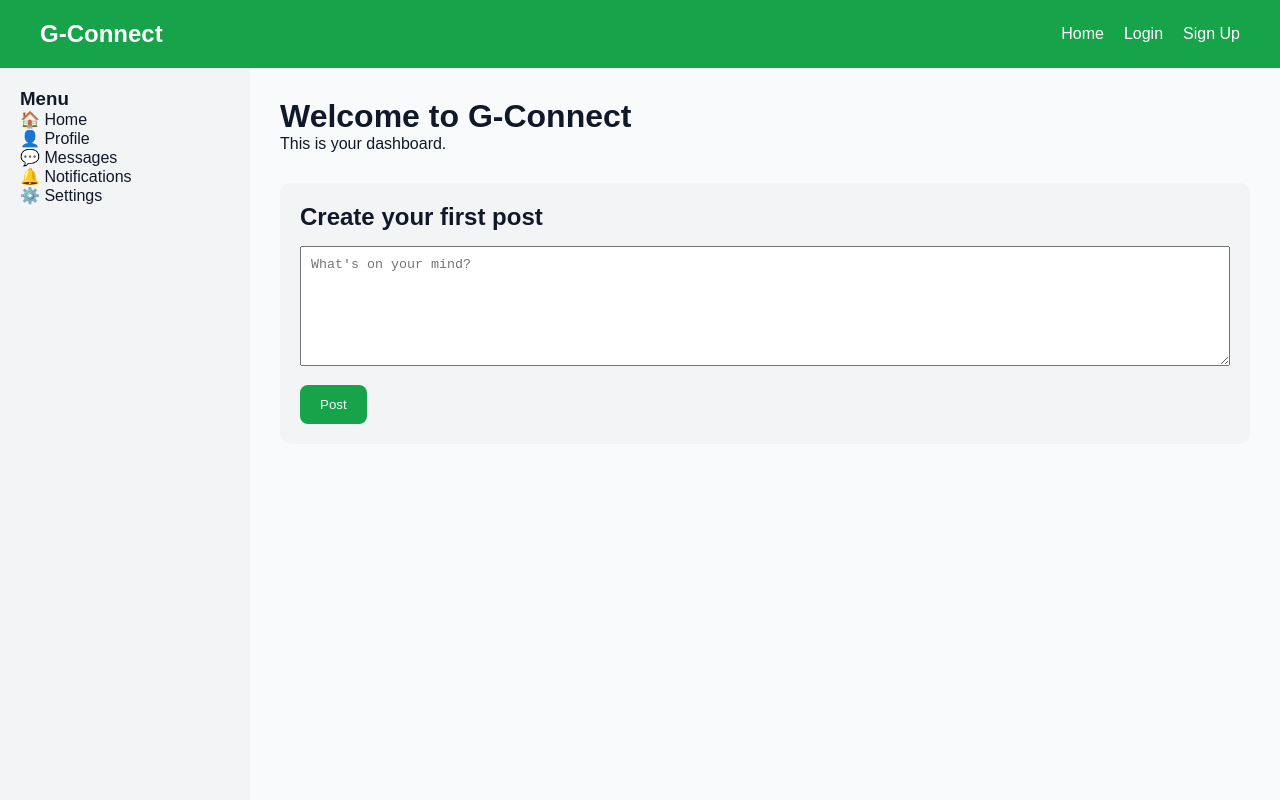
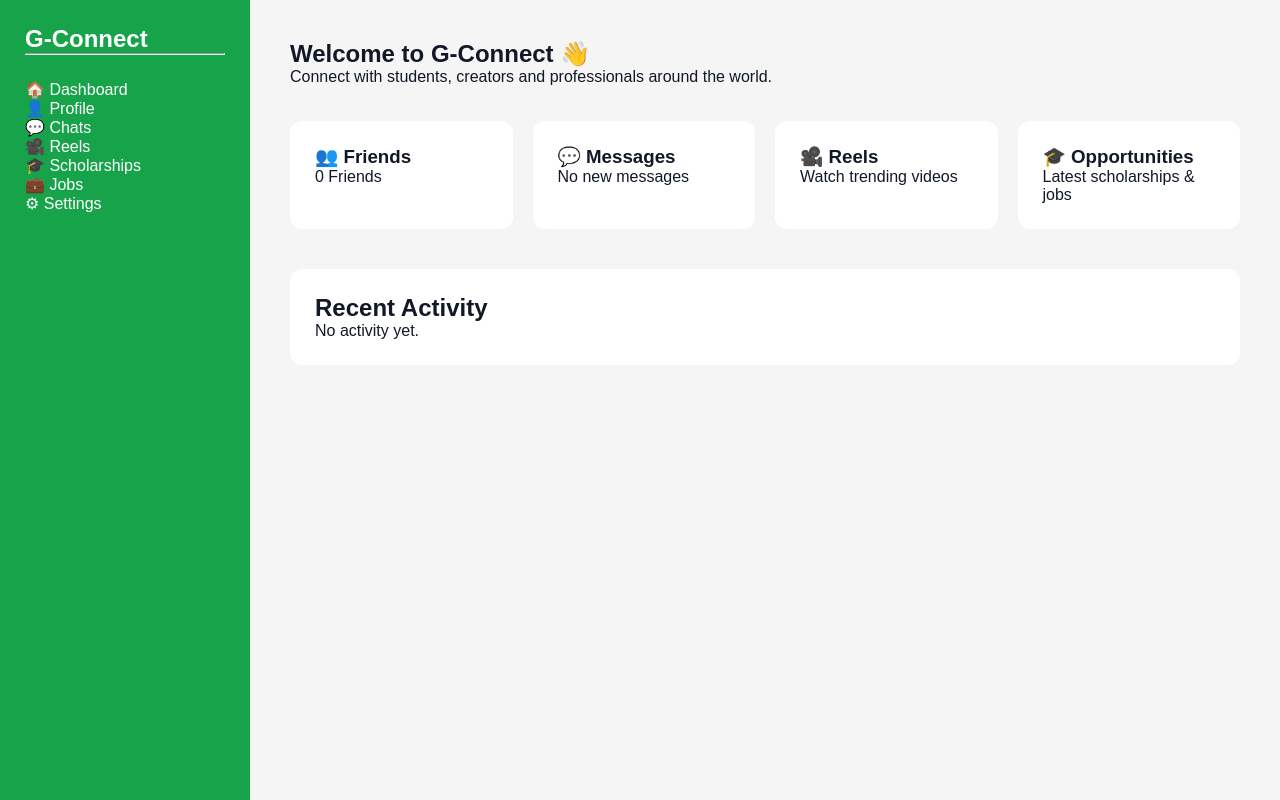
Before and after one commit to MuhammadHarunaGadzama/Gadzama-connect-, a Next.js app: page /dashboard in a window 1280 px wide. Shown: the top 800 px of the page. Built offline with nearby package versions, Linux system fonts and the light colour scheme.

Commit message:
app/dashboard/page.tsx

```diff
--- a/app/dashboard/page.tsx
+++ b/app/dashboard/page.tsx
@@ -1,69 +1,113 @@
-import Navbar from "../../components/Navbar";
-import Sidebar from "../../components/Sidebar";
-import Footer from "../../components/Footer";
-
 export default function DashboardPage() {
   return (
-    <>
-      <Navbar />
-
-      <div
+    <main
       style={{
         display: "flex",
-          minHeight: "80vh",
+        minHeight: "100vh",
+        background: "#f5f5f5",
       }}
     >
-        <Sidebar />
+      {/* Sidebar */}
+      <aside
+        style={{
+          width: "250px",
+          background: "#16a34a",
+          color: "white",
+          padding: "25px",
+        }}
+      >
+        <h2>G-Connect</h2>
 
-        <main
+        <hr />
+
+        <p style={{ marginTop: "25px" }}>🏠 Dashboard</p>
+        <p>👤 Profile</p>
+        <p>💬 Chats</p>
+        <p>🎥 Reels</p>
+        <p>🎓 Scholarships</p>
+        <p>💼 Jobs</p>
+        <p>⚙ Settings</p>
+      </aside>
+
+      {/* Main Content */}
+      <section
         style={{
           flex: 1,
-            padding: "30px",
+          padding: "40px",
         }}
       >
-          <h1>Welcome to G-Connect</h1>
+        <h1>Welcome to G-Connect 👋</h1>
 
         <p>
-            This is your dashboard.
+          Connect with students, creators and professionals around the world.
         </p>
 
         <div
           style={{
-              marginTop: "30px",
-              padding: "20px",
-              background: "#f3f4f6",
-              borderRadius: "10px",
+            display: "grid",
+            gridTemplateColumns: "repeat(auto-fit,minmax(220px,1fr))",
+            gap: "20px",
+            marginTop: "35px",
           }}
         >
-            <h2>Create your first post</h2>
-
-            <textarea
-              placeholder="What's on your mind?"
+          <div
             style={{
-                width: "100%",
-                height: "120px",
-                marginTop: "15px",
-                padding: "10px",
-              }}
-            />
-
-            <button
-              style={{
-                marginTop: "15px",
-                padding: "12px 20px",
-                background: "#16a34a",
-                color: "white",
-                border: "none",
-                borderRadius: "8px",
+              background: "white",
+              padding: "25px",
+              borderRadius: "12px",
             }}
           >
-              Post
-            </button>
-          </div>
-        </main>
+            <h3>👥 Friends</h3>
+            <p>0 Friends</p>
           </div>
 
-      <Footer />
-    </>
+          <div
+            style={{
+              background: "white",
+              padding: "25px",
+              borderRadius: "12px",
+            }}
+          >
+            <h3>💬 Messages</h3>
+            <p>No new messages</p>
+          </div>
+
+          <div
+            style={{
+              background: "white",
+              padding: "25px",
+              borderRadius: "12px",
+            }}
+          >
+            <h3>🎥 Reels</h3>
+            <p>Watch trending videos</p>
+          </div>
+
+          <div
+            style={{
+              background: "white",
+              padding: "25px",
+              borderRadius: "12px",
+            }}
+          >
+            <h3>🎓 Opportunities</h3>
+            <p>Latest scholarships & jobs</p>
+          </div>
+        </div>
+
+        <div
+          style={{
+            marginTop: "40px",
+            background: "white",
+            padding: "25px",
+            borderRadius: "12px",
+          }}
+        >
+          <h2>Recent Activity</h2>
+
+          <p>No activity yet.</p>
+        </div>
+      </section>
+    </main>
   );
 }
```
Lines whose indentation alone changed are shown as unchanged.
